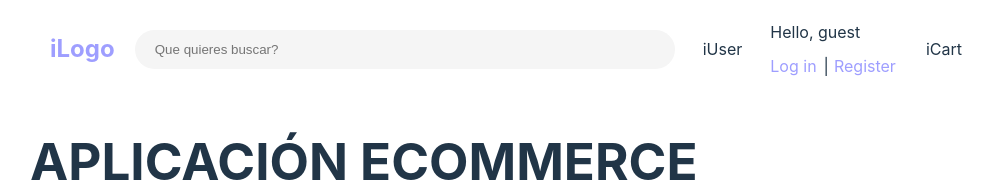
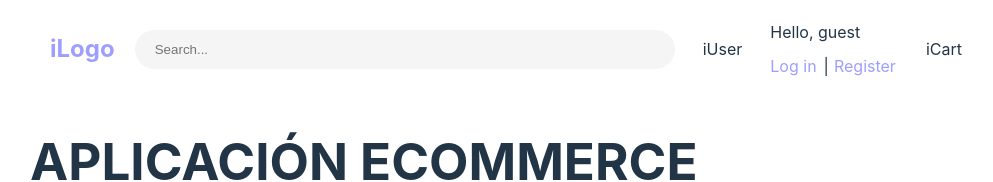
Before and after one commit to juliansalvucci/e-commerce-tpi-frontend, a React (Vite) app: page / in a window 1280 px wide. Shown: the top 182 px of the page, without its empty margins (134-1127 px from the left). Built offline with nearby package versions, Linux system fonts and the light colour scheme.

Commit message:
docs: Agregar comentarios en SearchBar para lógica de búsqueda y lugar de imagen

```diff
--- a/src/components/SearchBar.jsx
+++ b/src/components/SearchBar.jsx
@@ -7,6 +7,7 @@ function SearchBar() {
       if (e.target.value.trim() === "") {
         alert("Debes ingresar algo para buscar");
       } else {
+        /* Aca iría la lógica de búsqueda del producto */
         console.log("Buscar: ", e.target.value);
       }
     }
@@ -16,9 +17,11 @@ function SearchBar() {
       <div className="search-bar">
         <input
           type="text"
-          placeholder="Que quieres buscar?"
+          placeholder="Search..."
           onKeyUp={onKeyPress}
         />
+        {/* Aca iría la imagen de la lupita
+         <img src={} alt={} /> */}
       </div>
     </>
   );
```
